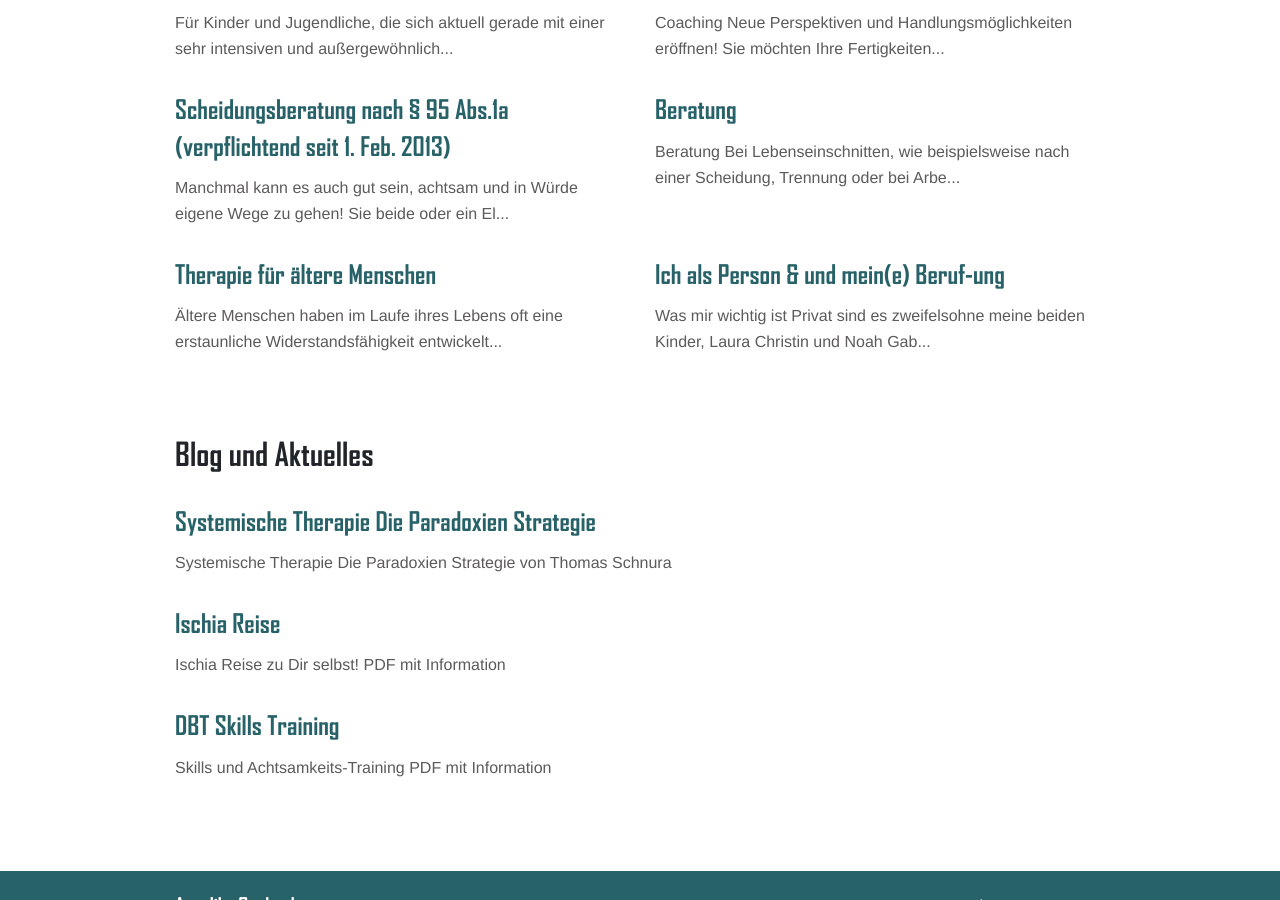
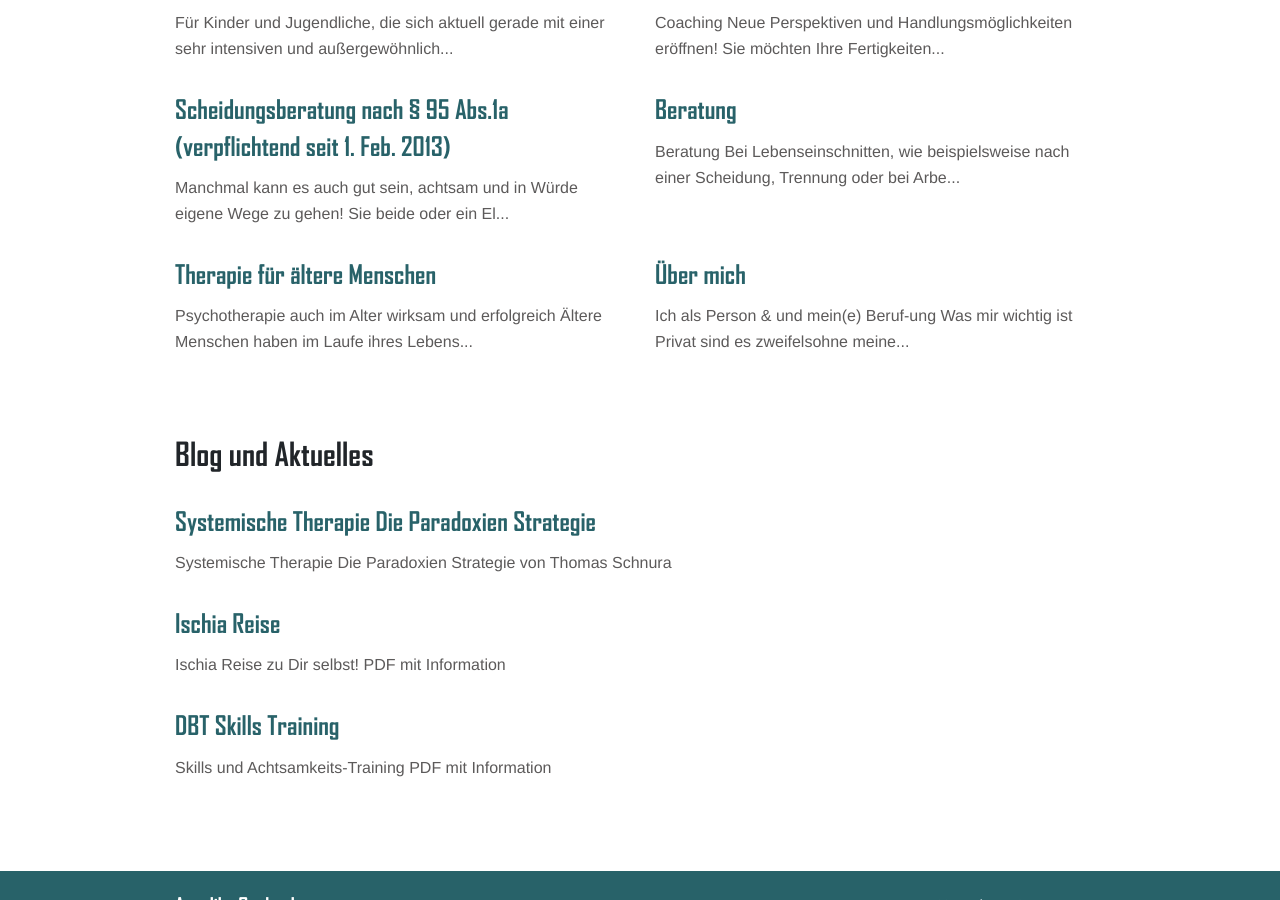
Before and after one commit to dvschnitz/angelika-quehenberger, a Jekyll site: the page built from index.md, in a window 1280 px wide and 900 px high, scrolled down 1551 px. Built offline with Jekyll 4.4.1, drawn with Linux system fonts in a browser that asks for light colours; some of the changed lines change nothing that is shown.

Commit message:
Changes in ich and therapie elderly people

```diff
--- a/_services/TherapieAlte.md
+++ b/_services/TherapieAlte.md
@@ -6,6 +6,7 @@ weight: 8
 layout: service
 intro_image: "images/photos/frau_am_wasser-gespiegelt.jpg"
 ---
+# Psychotherapie auch im Alter wirksam und erfolgreich
 
 Ältere Menschen haben im Laufe ihres Lebens oft eine erstaunliche Widerstandsfähigkeit entwickelt, um mit Enttäuschungen und Verlusten fertig zu werden. Aber sie müssen nicht alles alleine schaffen:
 
--- a/_services/ich.md
+++ b/_services/ich.md
@@ -1,5 +1,5 @@
 ---
-title: Ich als Person & und mein(e) Beruf-ung
+title: Über mich
 date: 2021-11-28T15:15:34+10:00
 featured: true
 weight: 8
@@ -9,7 +9,8 @@ intro_image: "images/photos/H060223.jpg"
 intro_image_top: true
 ---
 
-# Was mir wichtig ist
+# Ich als Person & und mein(e) Beruf-ung
+## Was mir wichtig ist
 
 Privat sind es zweifelsohne meine beiden Kinder, Laura Christin und Noah Gabriel!
 
```
